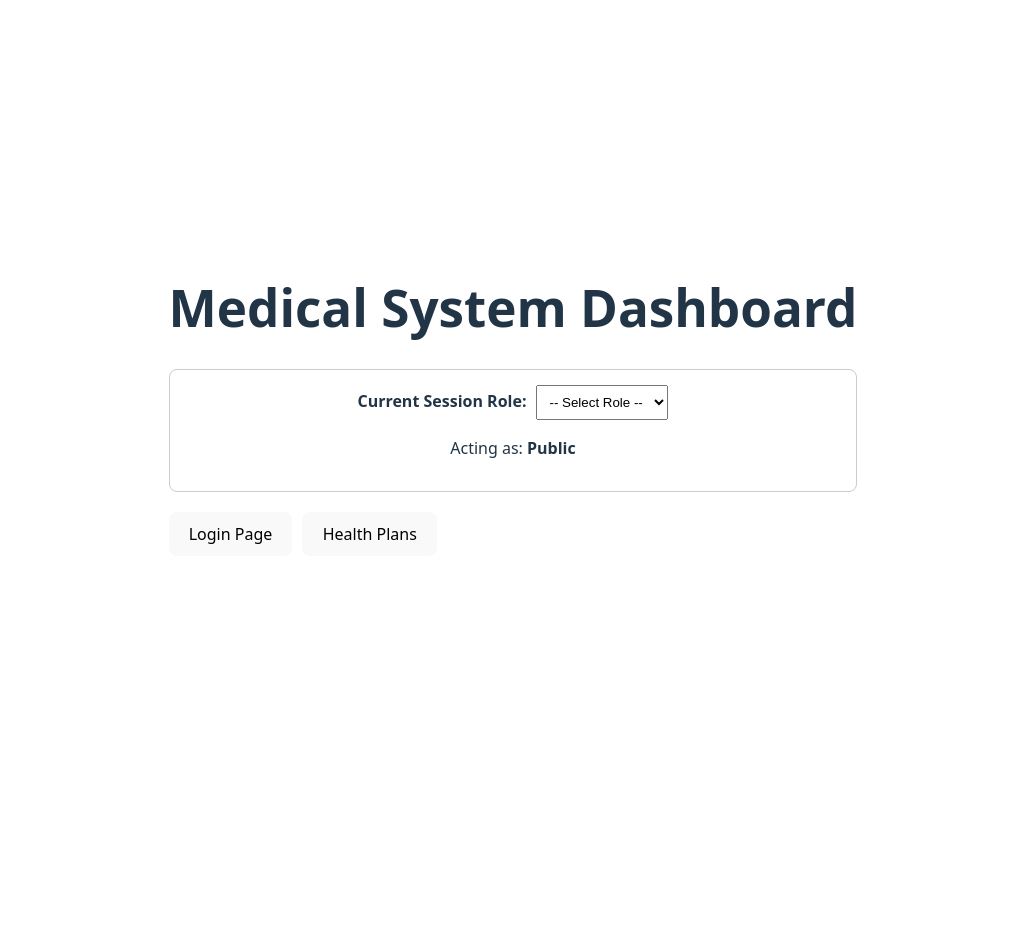
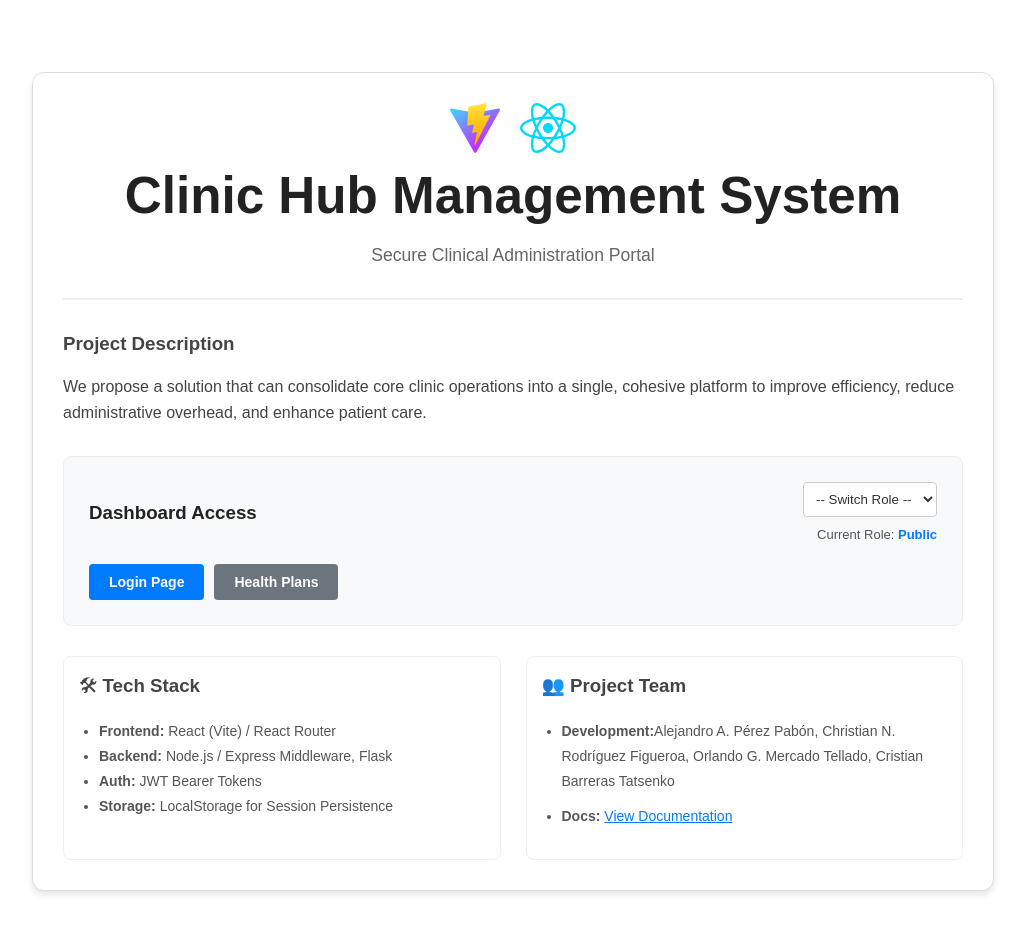
Before and after one commit to INSO4151-Spring2026/ClinicHub, a React (Vite) app in the folder clinic-hub/: page / in a window 1280 px wide. Shown: the top 934 px of the page, without its empty margins (127-1152 px from the left). Before the commit the page ends 800 px from the top, so only its background shows below. Built offline with nearby package versions, Linux system fonts and the light colour scheme.

Commit message:
Update to home page

```diff
--- a/clinic-hub/src/App.jsx
+++ b/clinic-hub/src/App.jsx
@@ -10,36 +10,115 @@ import Vitals_page from './pages/Vitals_page'
 import Plan_page from './pages/Plan_page'
 import Reports_page from './pages/Reports_page'
 
+// --- HOME COMPONENT ---
+const Home = ({ role, handleRoleChange }) => (
+  /* Main Container */
+  <div style={{
+    maxWidth: '900px',
+    margin: '40px auto',
+    padding: '30px',
+    backgroundColor: '#ffffff',
+    color: '#333333',
+    border: '1px solid #ddd',
+    borderRadius: '12px',
+    fontFamily: 'Arial, sans-serif',
+    textAlign: 'left',
+    boxShadow: '0 4px 6px rgba(0,0,0,0.1)'
+  }}>
 
-// Home "/"
-const Home = ({ role, handleRoleChange }) => (
-  <div style={{ padding: '20px' }}>
-    <h1>Medical System Dashboard</h1>
+    {/* Header Section */}
+    <header style={{ textAlign: 'center', marginBottom: '30px' }}>
+      <div style={{ display: 'flex', justifyContent: 'center', gap: '20px', marginBottom: '15px' }}>
+        <img src={viteLogo} alt="Vite logo" style={{ height: '50px' }} />
+        <img src={reactLogo} alt="React logo" style={{ height: '50px' }} />
+      </div>
+      <h1 style={{ color: '#222', margin: '0 0 10px 0' }}>Clinic Hub Management System</h1>
+      <p style={{ color: '#666', fontSize: '1.1rem' }}>Secure Clinical Administration Portal</p>
+    </header>
 
-    <div style={{ marginBottom: '20px', padding: '15px', border: '1px solid #ccc', borderRadius: '8px' }}>
-      <label style={{ marginRight: '10px', fontWeight: 'bold' }}>Current Session Role:</label>
-      <select value={role} onChange={handleRoleChange} style={{ padding: '8px' }}>
-        <option value="">-- Select Role --</option>
+    <div style={{ borderBottom: '2px solid #eee', marginBottom: '30px' }}></div>
+
+    {/* Project Description Section */}
+    <section style={{ marginBottom: '30px' }}>
+      <h3 style={{ color: '#444', marginBottom: '10px' }}>Project Description</h3>
+      <p style={{ lineHeight: '1.6', fontSize: '16px', color: '#444' }}>
+We propose a solution that can consolidate core clinic operations into a single,
+cohesive platform to improve efficiency,
+reduce administrative overhead, and enhance patient care.
+
+      </p>
+    </section>
+
+    {/* Dashboard Navigation (Role-Based) */}
+    <section style={{
+      backgroundColor: '#f8f9fa',
+      padding: '25px',
+      borderRadius: '8px',
+      border: '1px solid #eee',
+      marginBottom: '30px'
+    }}>
+      <div style={{ display: 'flex', justifyContent: 'space-between', alignItems: 'center', marginBottom: '20px' }}>
+        <h3 style={{ margin: 0, color: '#222' }}> Dashboard Access</h3>
+        <div style={{ textAlign: 'right' }}>
+           <select
+             value={role}
+             onChange={handleRoleChange}
+             style={{ padding: '8px', borderRadius: '4px', border: '1px solid #ccc', backgroundColor: '#fff', color: '#333' }}
+           >
+             <option value="">-- Switch Role --</option>
              <option value="Admin">Admin</option>
              <option value="Doctor">Doctor</option>
              <option value="Receptionist">Receptionist</option>
            </select>
-      <p>Acting as: <strong>{role || 'Public'}</strong></p>
+           <div style={{ fontSize: '13px', marginTop: '8px', color: '#555' }}>
+             Current Role: <strong style={{ color: '#007bff' }}>{role || 'Public'}</strong>
+           </div>
+        </div>
       </div>
 
       <div style={{ display: 'flex', gap: '10px', flexWrap: 'wrap' }}>
-      <Link to="/login"><button>Login Page</button></Link>
-      <Link to="/plan"><button>Health Plans</button></Link>
 
-      {/* These links only show up if the role matches */}
-      {role === 'Admin' && (<Link to="/reports"><button>Financial Reports</button></Link>)}
-      {(role === 'Admin' || role === 'Doctor') && <Link to="/vitals"><button>Vitals</button></Link>}
-      {(role === 'Admin' || role === 'Receptionist') && <Link to="/create-patient"><button>Create Patient</button></Link>}
-      {role && <Link to="/appointment"><button>Appointments</button></Link>}
+        <Link to="/login" style={{ textDecoration: 'none' }}><button style={blueBtn}>Login Page</button></Link>
+
+
+        <Link to="/plan" style={{ textDecoration: 'none' }}><button style={greyBtn}>Health Plans</button></Link>
+
+        {role === 'Admin' && <Link to="/reports" style={{ textDecoration: 'none' }}><button style={greyBtn}>Financial Reports</button></Link>}
+        {(role === 'Admin' || role === 'Doctor') && <Link to="/vitals" style={{ textDecoration: 'none' }}><button style={greyBtn}>Vitals</button></Link>}
+        {(role === 'Admin' || role === 'Receptionist') && <Link to="/create-patient" style={{ textDecoration: 'none' }}><button style={greyBtn}>Create Patient</button></Link>}
+        {role && <Link to="/appointment" style={{ textDecoration: 'none' }}><button style={greyBtn}>Appointments</button></Link>}
+      </div>
+    </section>
+
+    {/* Tech Stack & Team Grid */}
+    <div style={{ display: 'grid', gridTemplateColumns: '1fr 1fr', gap: '25px' }}>
+      <section style={{ backgroundColor: '#ffffff', padding: '15px', borderRadius: '8px', border: '1px solid #efefef' }}>
+        <h3 style={{ color: '#444', marginTop: 0 }}>🛠 Tech Stack</h3>
+        <ul style={{ paddingLeft: '20px', fontSize: '14px', lineHeight: '1.8', color: '#555' }}>
+          <li><strong>Frontend:</strong> React (Vite) / React Router</li>
+          <li><strong>Backend:</strong> Node.js / Express Middleware, Flask</li>
+          <li><strong>Auth:</strong> JWT Bearer Tokens</li>
+          <li><strong>Storage:</strong> LocalStorage for Session Persistence</li>
+        </ul>
+      </section>
+
+      <section style={{ backgroundColor: '#ffffff', padding: '15px', borderRadius: '8px', border: '1px solid #efefef' }}>
+        <h3 style={{ color: '#444', marginTop: 0 }}>👥 Project Team</h3>
+        <ul style={{ paddingLeft: '20px', fontSize: '14px', lineHeight: '1.8', color: '#555' }}>
+          <li style={{ whiteSpace: 'pre-line' }}><strong>Development:</strong>
+            Alejandro A. Pérez Pabón,
+            Christian N. Rodríguez Figueroa,
+            Orlando G. Mercado Tellado,
+            Cristian Barreras Tatsenko
+          </li>
+          <li style={{ marginTop: '10px' }}><strong>Docs:</strong> <span style={{ color: '#007bff', cursor: 'pointer', textDecoration: 'underline' }}>View Documentation</span></li>
+        </ul>
+      </section>
     </div>
   </div>
 );
 
+// --- APP COMPONENT ---
 function App() {
   const [role, setRole] = useState('')
 
@@ -47,7 +126,6 @@ function App() {
     setRole(e.target.value)
   }
 
-  // ProtectedRoute
   const ProtectedRoute = ({ role, allowedRoles, children }) => {
     if (!allowedRoles.includes(role)) {
       return <Navigate to="/" replace />;
@@ -61,43 +139,55 @@ function App() {
       <Route path="/login" element={<Login_page />} />
       <Route path="/plan" element={<Plan_page />} />
 
-      <Route
-        path="/vitals"
-        element={
+      <Route path="/vitals" element={
         <ProtectedRoute role={role} allowedRoles={['Admin', 'Doctor']}>
           <Vitals_page />
         </ProtectedRoute>
-        }
-      />
+      } />
 
-      <Route
-        path="/create-patient"
-        element={
+      <Route path="/create-patient" element={
         <ProtectedRoute role={role} allowedRoles={['Admin', 'Receptionist']}>
           <Create_patient />
         </ProtectedRoute>
-        }
-      />
+      } />
 
-      <Route
-        path="/appointment"
-        element={
+      <Route path="/appointment" element={
         <ProtectedRoute role={role} allowedRoles={['Admin', 'Doctor', 'Receptionist']}>
           <Appointment_page />
         </ProtectedRoute>
-        }
-      />
-      <Route
-        path="/reports"
-        element={
+      } />
+
+      <Route path="/reports" element={
         <ProtectedRoute role={role} allowedRoles={['Admin']}>
           <Reports_page />
         </ProtectedRoute>
-        }
-      />
-
+      } />
     </Routes>
   )
 }
 
-export default App
+// --- Button Styles ---
+const blueBtn = {
+  padding: '10px 20px',
+  backgroundColor: '#007bff',
+  color: 'white',
+  border: 'none',
+  borderRadius: '4px',
+  cursor: 'pointer',
+  fontWeight: 'bold',
+  fontSize: '14px',
+  transition: 'background 0.2s'
+};
+
+const greyBtn = {
+  padding: '10px 20px',
+  backgroundColor: '#6c757d',
+  color: 'white',
+  border: 'none',
+  borderRadius: '4px',
+  cursor: 'pointer',
+  fontWeight: 'bold',
+  fontSize: '14px'
+};
+
+export default App;
```
Lines whose indentation alone changed are shown as unchanged.
